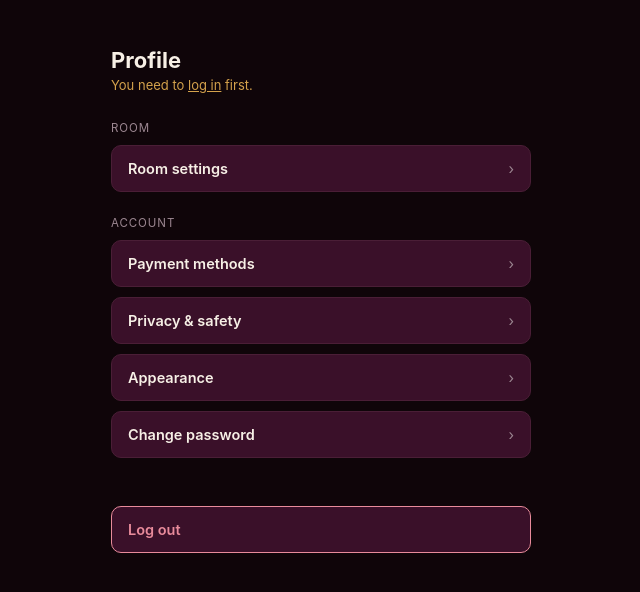
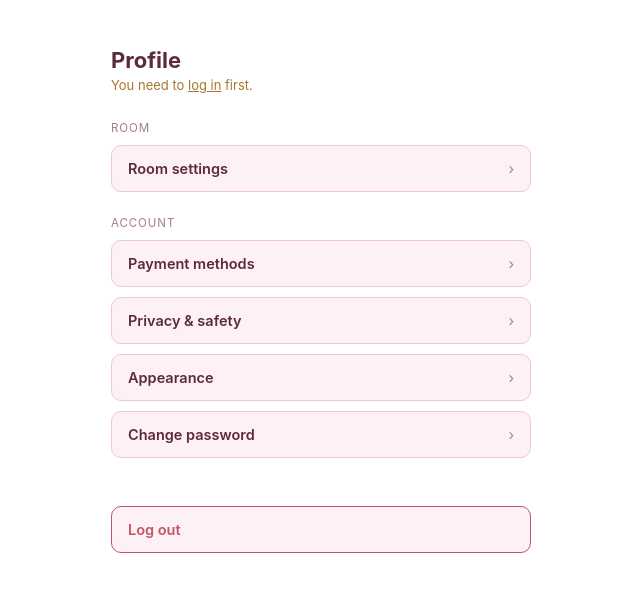
Before and after one commit to xerelle/Xerelle, a website: page public/model-profile.html in a window 1280 px wide. Shown: the whole page, without its empty margins (319-959 px from the left). Drawn offline with Linux system fonts and the light colour scheme.

Commit message:
Update model-profile.html

```diff
--- a/public/model-profile.html
+++ b/public/model-profile.html
@@ -3,12 +3,13 @@
 <head>
 <meta charset="UTF-8">
 <meta name="viewport" content="width=device-width, initial-scale=1.0">
+<link rel="stylesheet" href="/theme.css">
 <title>Xerelle — Profile</title>
 <style>
   * { box-sizing: border-box; }
   body {
-    background: #0F0509;
-    color: #F7F0E6;
+    background: var(--bg-primary);
+    color: var(--text-primary);
     font-family: -apple-system, BlinkMacSystemFont, 'Segoe UI', sans-serif;
     display: flex;
     justify-content: center;
@@ -17,10 +18,10 @@
   }
   .card { max-width: 420px; width: 100%; }
   h1 { font-size: 22px; margin-bottom: 4px; }
-  #whoami { color: #D4A24C; font-size: 13px; margin-bottom: 28px; }
+  #whoami { color: var(--accent-gold); font-size: 13px; margin-bottom: 28px; }
 
   .section-label {
-    color: #9C8791;
+    color: var(--text-secondary);
     font-size: 11.5px;
     letter-spacing: 0.08em;
     text-transform: uppercase;
@@ -31,9 +32,9 @@
     justify-content: space-between;
     align-items: center;
     width: 100%;
-    background: #3A1029;
-    border: 1px solid #4A1E36;
-    color: #F7F0E6;
+    background: var(--bg-surface);
+    border: 1px solid var(--border);
+    color: var(--text-primary);
     padding: 14px 16px;
     border-radius: 10px;
     font-size: 14.5px;
@@ -42,8 +43,8 @@
     cursor: pointer;
     margin-bottom: 10px;
   }
-  .profile-link .arrow { color: #9C8791; font-weight: 400; }
-  .profile-link.danger { border-color: #E88B9B; color: #E88B9B; }
+  .profile-link .arrow { color: var(--text-secondary); font-weight: 400; }
+  .profile-link.danger { border-color: var(--danger); color: var(--danger); }
 </style>
 </head>
 <body>
@@ -79,7 +80,7 @@
     const whoami = document.getElementById('whoami');
 
     if (!session) {
-      whoami.innerHTML = 'You need to <a href="/login.html" style="color:#D4A24C;">log in</a> first.';
+      whoami.innerHTML = 'You need to <a href="/login.html" style="color:var(--accent-gold);">log in</a> first.';
     } else {
       whoami.textContent = `${session.display_name} (@${session.username})`;
     }
@@ -90,5 +91,6 @@
       window.location.href = '/login.html';
     });
   </script>
+  <script src="/theme-toggle.js"></script>
 </body>
 </html>
```
